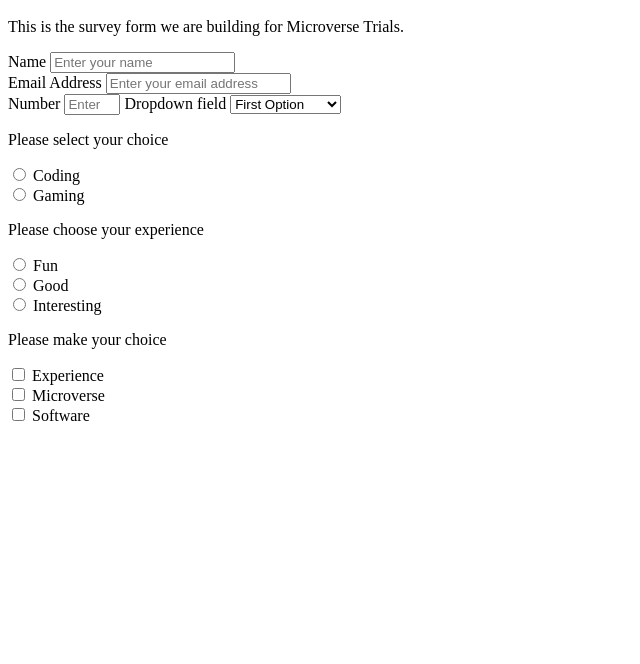
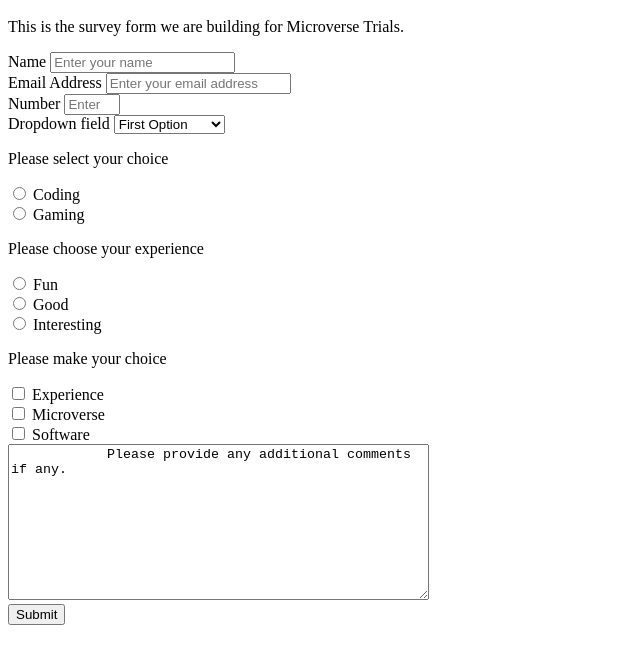
Before and after one commit to jrai0792/microverseTrials, a plain HTML site: page index.html in a window 1280 px wide. Shown: the part 120-784 px from the top of the page, without its empty margins (0-640 px from the left). Drawn offline with Linux system fonts and the light colour scheme.

Commit message:
user story 15 and 16 added.

```diff
--- a/index.html
+++ b/index.html
@@ -16,7 +16,7 @@
             <input type="email" id="email" placeholder="Enter your email address"><br>
 
             <label id="number-label">Number</label>
-            <input type="number" id="number" min="1" max="10" placeholder="Enter number">
+            <input type="number" id="number" min="1" max="10" placeholder="Enter number"><br>
             <label for="dropdown">Dropdown field</label>
 
             <select id="dropdown" name="Dropdown Option">
@@ -44,7 +44,13 @@
            <input type="checkbox" id="microverse" name="Microverse">
            <label for="microverse">Microverse</label><br>
            <input type="checkbox" id="software" name="Software">
-           <label for="software">Software</label>
+           <label for="software">Software</label><br>
+
+           <textarea id="addComments" rows="10" cols="50">
+            Please provide any additional comments if any.
+           </textarea><br>
+
+           <button type="submit" id="submit">Submit</button>
         </form>
     </body>
 </html>
```
